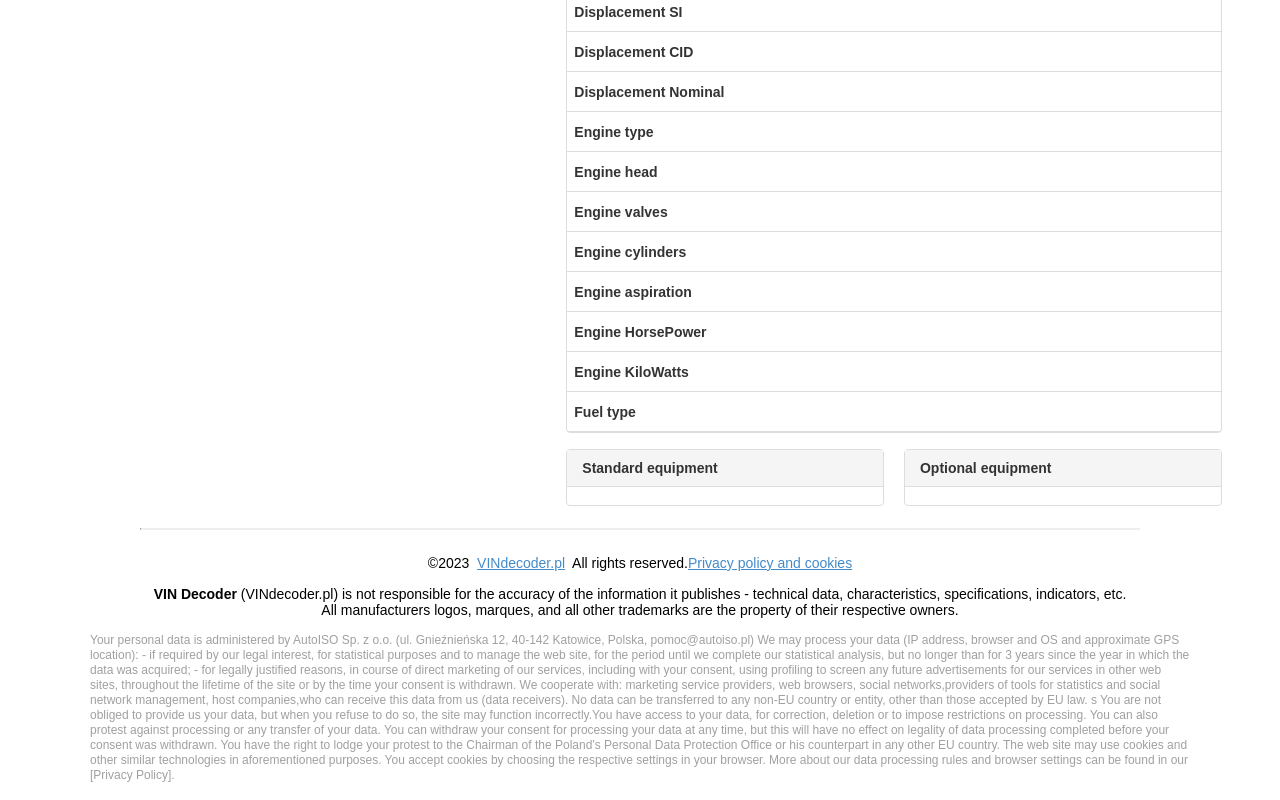
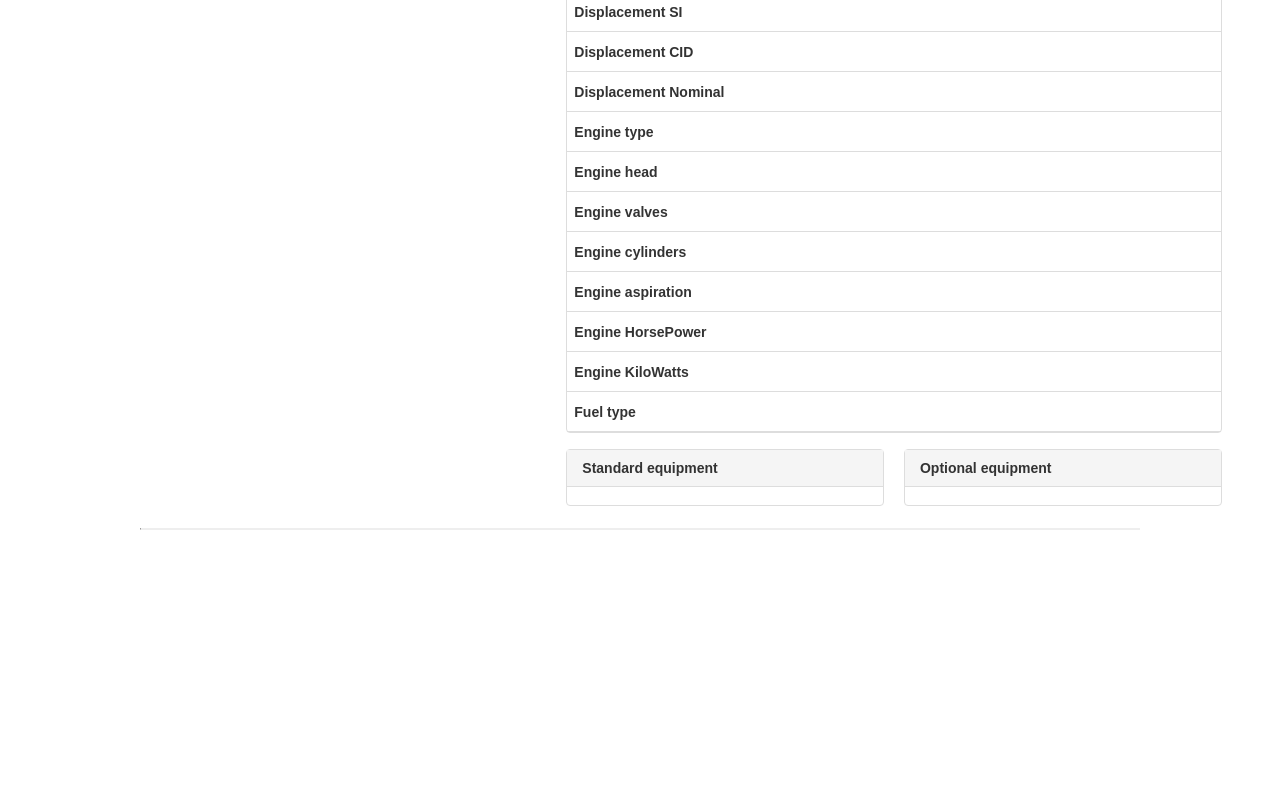
Before and after one commit to kunal-opash/vin-decoder, a Next.js app: page / in a window 1280 px wide. Shown: the part 1432-2232 px from the top of the page. Built offline with nearby package versions, Linux system fonts and the light colour scheme.

Commit message:
Removed Unncessory Text

```diff
--- a/src/pages/index.js
+++ b/src/pages/index.js
@@ -1208,58 +1208,10 @@ export default function Home() {
       </Box>
       <div className="footer">
         <div className="footer-content">
-          <p>
-            ©2023 &nbsp;
-            <a href="#" className="footer-link">
-              VINdecoder.pl
-            </a>
-            &nbsp; All rights reserved.
-            <a href="#" className="footer-link">
-              Privacy policy and cookies
-            </a>
-          </p>
         </div>
         <div className="footer-content1">
-          <p>
-            <strong>VIN Decoder</strong> (VINdecoder.pl) is not responsible for
-            the accuracy of the information it publishes - technical data,
-            characteristics, specifications, indicators, etc.
-            <br /> All manufacturers logos, marques, and all other trademarks
-            are the property of their respective owners.
-          </p>
         </div>
         <div>
-          <p className="footer-content2">
-            Your personal data is administered by AutoISO Sp. z o.o. (ul.
-            Gnieźnieńska 12, 40-142 Katowice, Polska, pomoc@autoiso.pl) We may
-            process your data (IP address, browser and OS and approximate GPS
-            location): - if required by our legal interest, for statistical
-            purposes and to manage the web site, for the period until we
-            complete our statistical analysis, but no longer than for 3 years
-            since the year in which the data was acquired; - for legally
-            justified reasons, in course of direct marketing of our services,
-            including with your consent, using profiling to screen any future
-            advertisements for our services in other web sites, throughout the
-            lifetime of the site or by the time your consent is withdrawn. We
-            cooperate with: marketing service providers, web browsers, social
-            networks,providers of tools for statistics and social network
-            management, host companies,who can receive this data from us (data
-            receivers). No data can be transferred to any non-EU country or
-            entity, other than those accepted by EU law. s You are not obliged
-            to provide us your data, but when you refuse to do so, the site may
-            function incorrectly.You have access to your data, for correction,
-            deletion or to impose restrictions on processing. You can also
-            protest against processing or any transfer of your data. You can
-            withdraw your consent for processing your data at any time, but this
-            will have no effect on legality of data processing completed before
-            your consent was withdrawn. You have the right to lodge your protest
-            to the Chairman of the Poland’s Personal Data Protection Office or
-            his counterpart in any other EU country. The web site may use
-            cookies and other similar technologies in aforementioned purposes.
-            You accept cookies by choosing the respective settings in your
-            browser. More about our data processing rules and browser settings
-            can be found in our [Privacy Policy].
-          </p>
         </div>
       </div>
     </>
```
